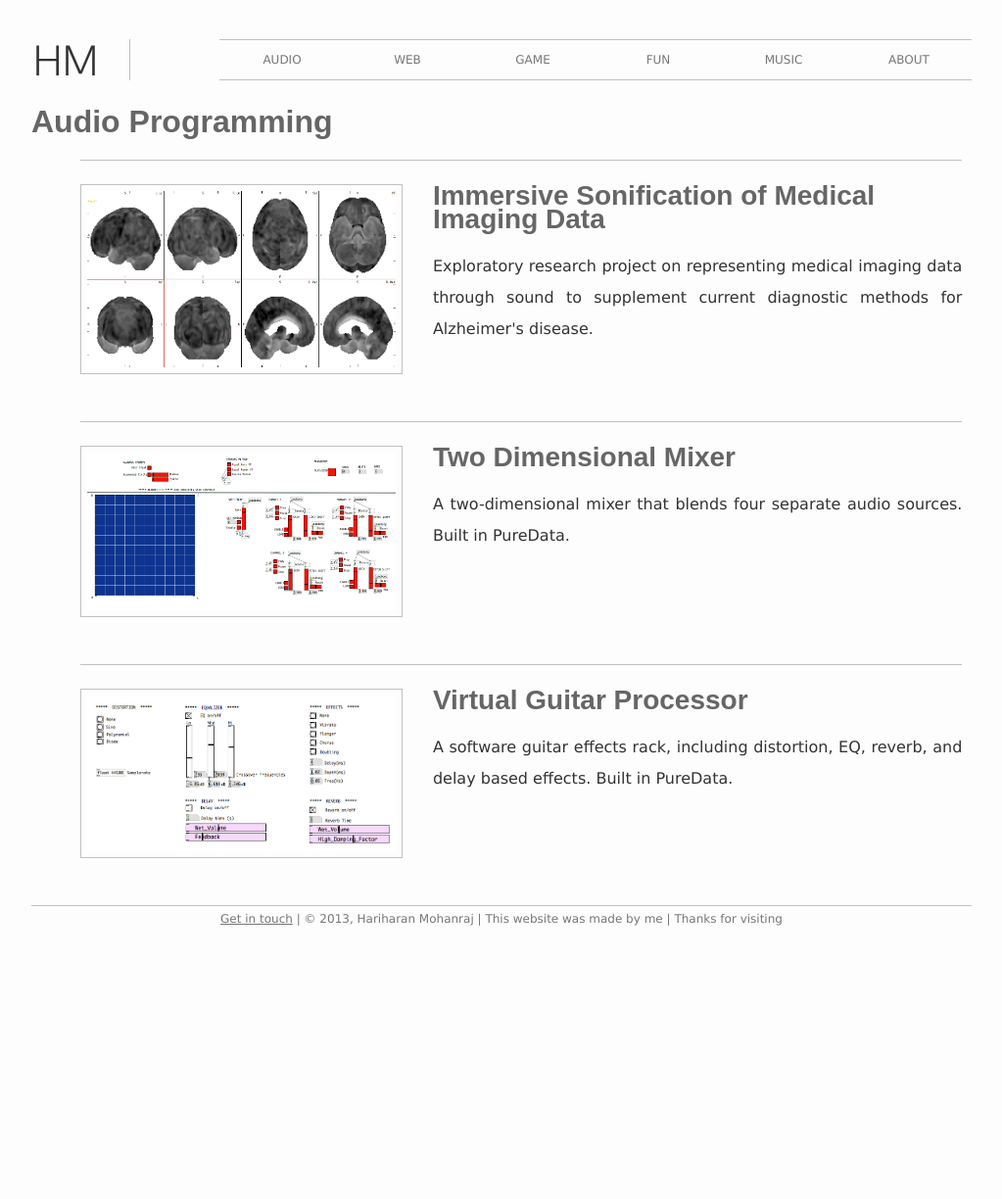
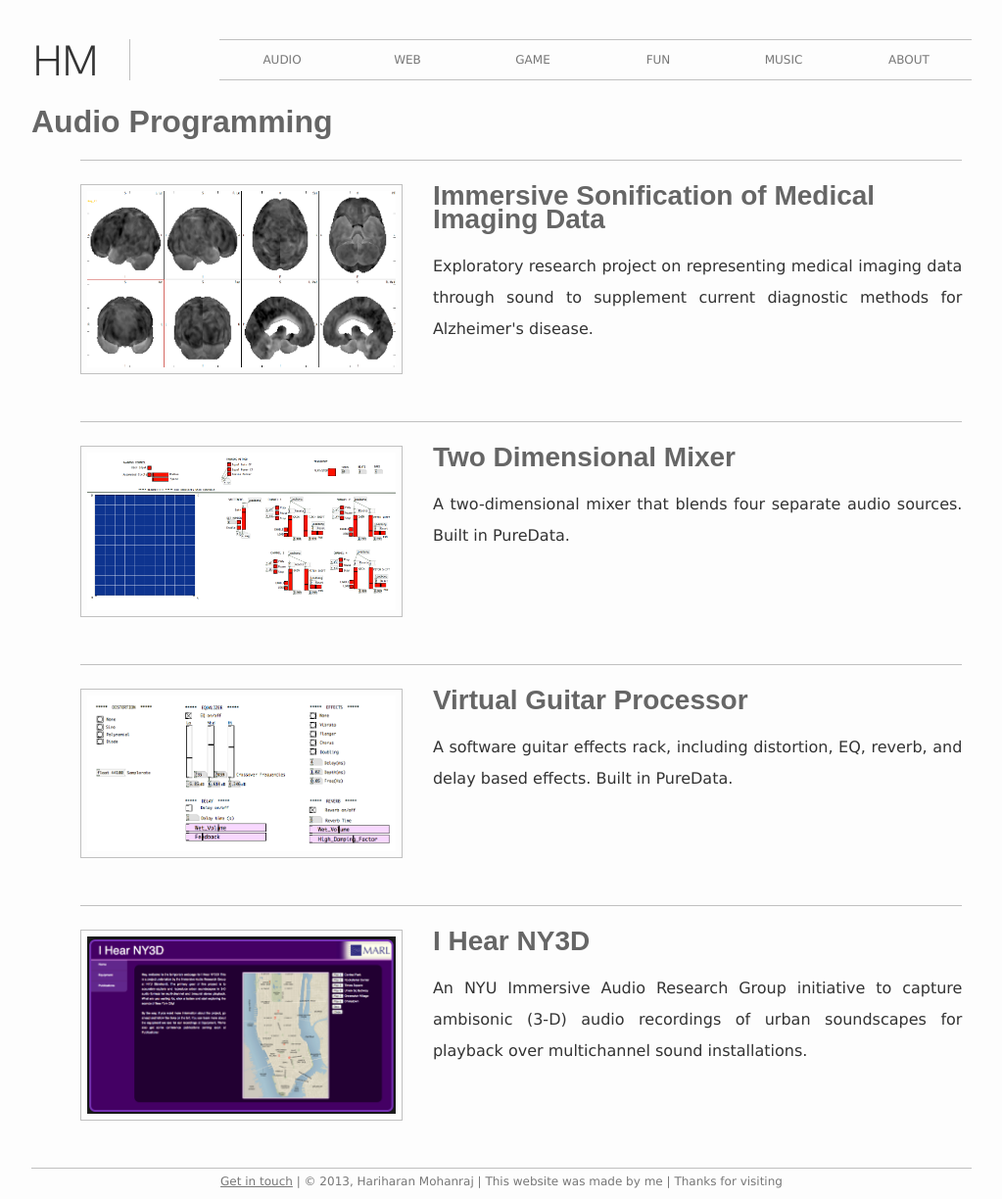
Before and after one commit to harimohanraj89/site-source, a Jekyll site: the page built from audio/index.html, in a window 1280 px wide. Shown: the whole page at 98% size, without its empty margins (128-1151 px from the left). Built offline with Jekyll 4.4.1, drawn with Linux system fonts in a browser that asks for light colours; some web fonts are replaced; before the commit the page ends 956 px from its top, so only the background shows below that.

Commit message:
fixed font awesome, styles and contact page

```diff
--- /dev/null
+++ b/_posts/1000-01-01-i-hear-ny3d.md
@@ -0,0 +1,27 @@
+---
+layout: post
+categories: audio
+title: "I Hear NY3D"
+thumb: "/images/thumbihearny3d.png"
+blurb: "An NYU Immersive Audio Research Group initiative to capture ambisonic
+        (3-D) audio recordings of urban soundscapes for playback over
+        multichannel sound installations."
+link: "http://harimohanraj89.github.io/doge-allax/"
+---
+
+
+<a class="projentrylink" target="_blank" href="https://files.nyu.edu/hm992/public/IHearNY3D/home.html">
+			<div class="projentry boxsize">
+				<div id="imgwrapper">
+					<img src="images/thumbihearny3d.png">
+				</div>
+				<div id="contentwrapper">
+					<h3>I Hear NY3D</h3>
+					<p class="projentrytext">
+						An NYU Immersive Audio Research Group initiative to
+						capture ambisonic (3-D) audio recordings of urban
+						soundscapes for playback over multichannel sound installations.
+					</p>
+				</div>
+			</div>
+		</a>
--- a/css/style.css
+++ b/css/style.css
@@ -120,17 +120,17 @@
   margin-bottom: 24px;
   color: #777;
 }
-i.icon-facebook:hover {
-  color: #3b5998;
-}
-i.icon-twitter:hover {
+i.fa-twitter:hover {
   color: #00aced;
 }
-i.icon-youtube:hover {
+i.fa-github:hover {
+  color: #4183c4;
+}
+i.fa-youtube:hover {
   color: #bb0000;
 }
-i.icon-github:hover {
-  color: #4183c4;
+i.fa-soundcloud:hover {
+  color: #f60;
 }
 a {
   transition: color 0.25s ease-out;
```
Also changed, not shown: contact/index.md (+8 -11 lines), _posts/1000-01-02-virtualgp.md (renamed from _posts/1000-01-01-virtualgp.md), _posts/1000-01-03-twodmixer.md (renamed from _posts/1000-01-02-twodmixer.md), _posts/1000-01-04-sonification.md (renamed from _posts/1000-01-03-sonification.md).
